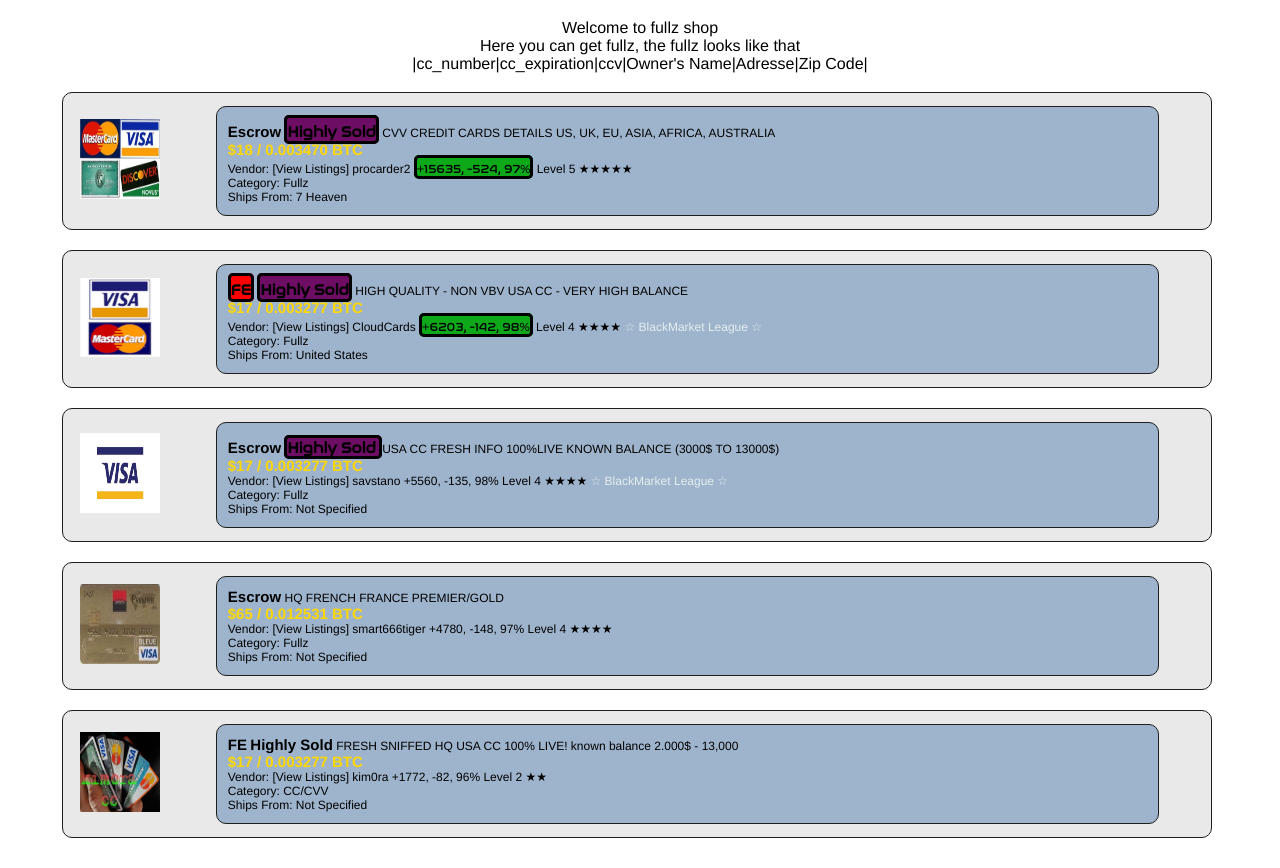
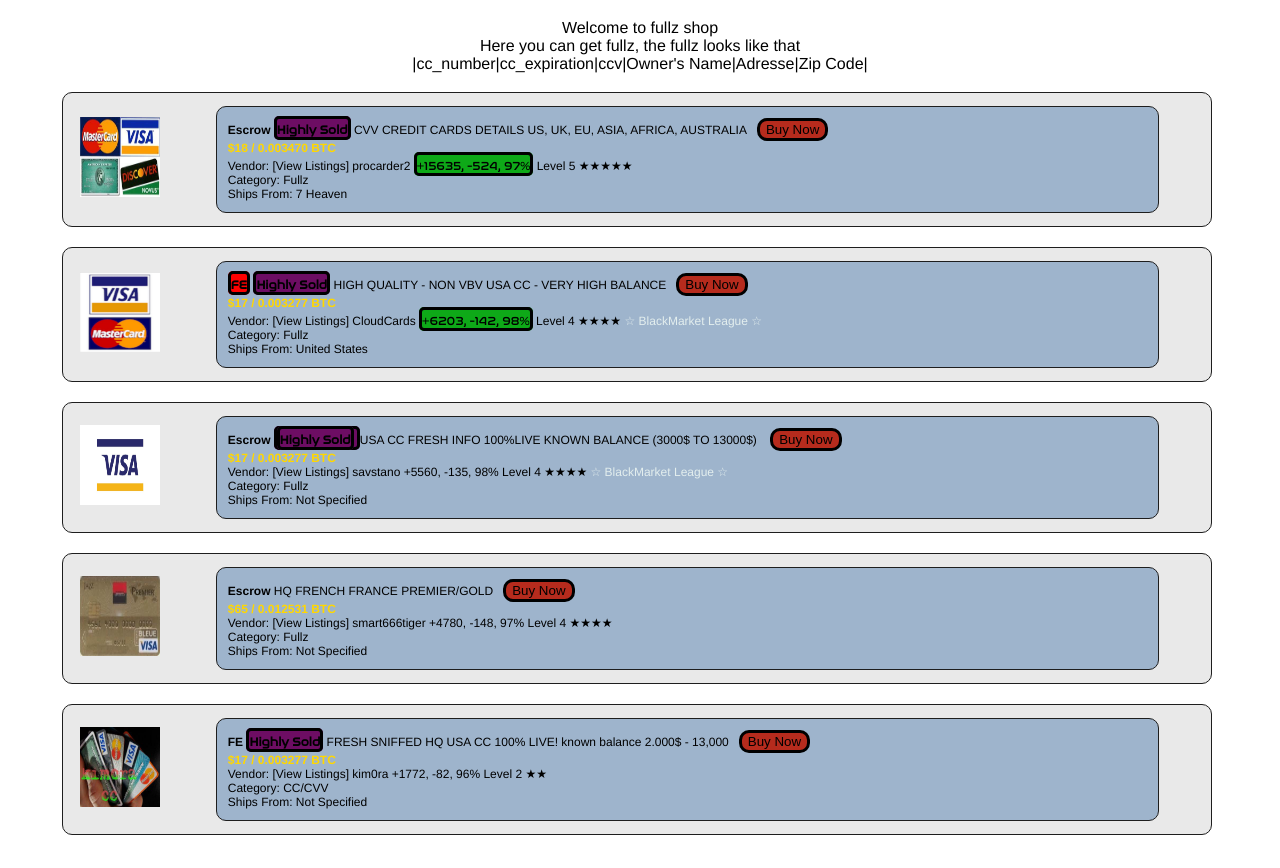
Before and after one commit to Arwixwx/site, a plain HTML site: page fullz.html in a window 1280 px wide. Shown: the part 266-1134 px from the top of the page. Drawn offline with Linux system fonts and the light colour scheme; a script that the page names is missing.

Commit message:
Add files via upload

```diff
--- a/fullz.html
+++ b/fullz.html
@@ -7,6 +7,7 @@
        <link rel="shortcut icon" type="image/x-icon" href="favicon.ico" />
         <title>BlackMarket</title>
         <script type="text/javascript" src="app.js"></script>
+        <script src="https://shoppy.gg/api/embed.js"></script>
 </head>
 
 
@@ -50,7 +51,7 @@
                         <span>
                             <b class="sold">Highly Sold</b>
                         </span>
-                        <a href="https://shoppy.gg/product/XXY2HSm" target="blank">CVV CREDIT CARDS DETAILS  US, UK, EU, ASIA, AFRICA, AUSTRALIA</a>
+                        <a>CVV CREDIT CARDS DETAILS  US, UK, EU, ASIA, AFRICA, AUSTRALIA</a><button data-shoppy-product="XXY2HSm">Buy Now</button>
                         <br>
                         <b style="color:gold">$18 / 0.003470 BTC</b>
                         <br>Vendor:
@@ -85,7 +86,7 @@
                         <span>
                             <b class="sold">Highly Sold</b>
                         </span>
-                        <a href="https://shoppy.gg/product/00Y9mYz"> HIGH QUALITY - NON VBV USA CC - VERY HIGH BALANCE</a>
+                        <a> HIGH QUALITY - NON VBV USA CC - VERY HIGH BALANCE</a><button data-shoppy-product="00Y9mYz">Buy Now</button>
                         <br>
                         <b style="color:gold">$17 / 0.003277 BTC</b>
                         <br>Vendor:
@@ -121,10 +122,11 @@
                 <div class="divcc" style="min-width:300px">
                     <b class="escrow">Escrow</b>
                     <span class="sold">
-                        <b>Highly Sold</b>
+                        <b class="sold">Highly Sold</b>
                     </span>
-                    <a href="https://shoppy.gg/product/edNpuaj" target="blank">USA CC FRESH INFO 100%LIVE KNOWN BALANCE (3000$ TO 13000$)
-                    </a>
+                    <a>USA CC FRESH INFO 100%LIVE KNOWN BALANCE (3000$ TO 13000$)
+                    </a><button data-shoppy-product="edNpuaj">Buy Now</button>
+
                     <br>
                     <b style="color:gold">$17 / 0.003277 BTC</b>
                     <br>Vendor:
@@ -158,7 +160,7 @@
                 <td style="padding-left:10px; font-size:12px;">
                     <div class="divcc" style="min-width:300px">
                         <b title="Escrow" id="ah_escrow">Escrow</b>
-                        <a href="https://shoppy.gg/product/GPEpkf9" target="blank">HQ FRENCH FRANCE PREMIER/GOLD</a>
+                        <a>HQ FRENCH FRANCE PREMIER/GOLD</a><button data-shoppy-product="GPEpkf9">Buy Now</button>
                         <br>
                         <b style="color:gold">$65 / 0.012531 BTC</b>
                         <br>Vendor:
@@ -192,9 +194,9 @@
                     <div class="divcc" style="min-width:300px">
                         <b title="Finalize Early" id="ah_fe">FE</b>
                         <span id="ah_high" title="This product has received a lot of sales recently">
-                            <b>Highly Sold</b>
+                            <b class="sold">Highly Sold</b>
                         </span>
-                        <a href="https://shoppy.gg/product/E343hug" target="blank">FRESH SNIFFED HQ USA CC 100% LIVE! known balance 2.000$ - 13,000</a><br>
+                        <a>FRESH SNIFFED HQ USA CC 100% LIVE! known balance 2.000$ - 13,000</a><button data-shoppy-product="E343hug">Buy Now</button><br>
                         <b style="color:gold">$17 / 0.003277 BTC</b>
                         <br>Vendor:
                         <a href="?road&amp;showonly=kim0ra">[View Listings]</a>
--- a/style.css
+++ b/style.css
@@ -148,6 +148,21 @@ a:hover {
 	background-color:black;
 	color:white;
 }
+button{
+	color:black;
+	border:solid;
+	background-color:#B62B1D ;
+	border-radius: 10px;
+	margin-left: 10px;
+}
+button:hover{
+	transition: background-color , color;
+	transition-duration:1s;
+	background-color:black;
+	color:white;
+}
+
+}
 b{
 	font-size: 15px;\
 	border:solid, black;
```
Also changed, not shown: method.html (+8 -7 lines), tools.html (+3 -2 lines).
